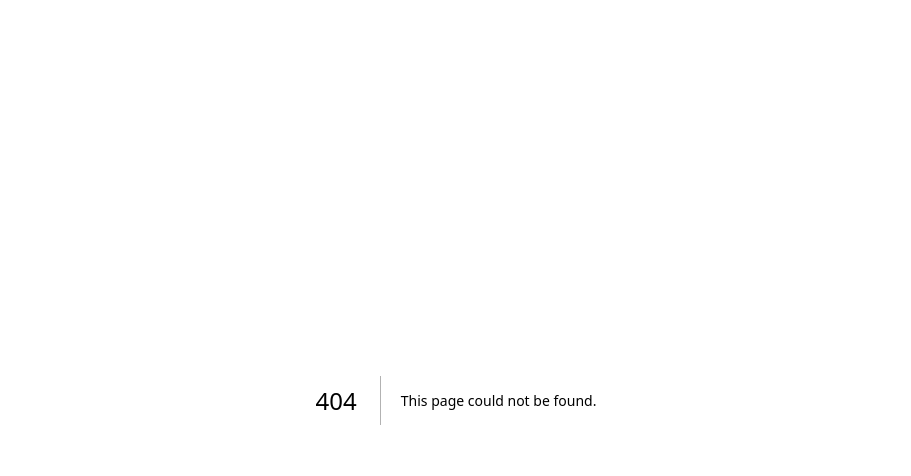
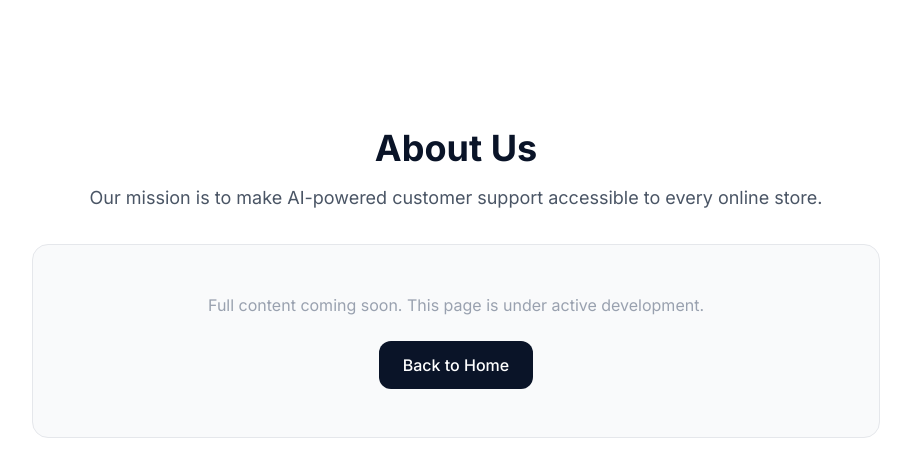
Before and after one commit to Circu-City/circuitcity-ai, a Next.js app: page /about-us in a window 1280 px wide. Before the commit this address had no page. Shown: the top 476 px of the page, without its empty margins (184-1095 px from the left). Built offline with nearby package versions, Linux system fonts and the light colour scheme.

Commit message:
Add catch-all route for marketing pages

```diff
--- /dev/null
+++ b/src/app/[...slug]/page.tsx
@@ -0,0 +1,49 @@
+import Link from "next/link";
+
+const pages: Record<string, { title: string; description: string }> = {
+  features: { title: "Features", description: "Explore the powerful AI capabilities CircuCity AI brings to your e-commerce store." },
+  pricing: { title: "Pricing", description: "Simple, transparent pricing that scales with your business. Start free, upgrade as you grow." },
+  documentation: { title: "Documentation", description: "Comprehensive guides and API references to integrate CircuCity AI into your store." },
+  "api-docs": { title: "API Documentation", description: "REST API reference for developers. Integrate CircuCity AI with any platform." },
+  "about-us": { title: "About Us", description: "Our mission is to make AI-powered customer support accessible to every online store." },
+  blog: { title: "Blog", description: "Insights, tips, and stories about AI in e-commerce and customer experience." },
+  careers: { title: "Careers", description: "Join our team and help shape the future of AI-powered customer support." },
+  contact: { title: "Contact", description: "Get in touch with our team. We would love to hear from you." },
+  "contact-sales": { title: "Contact Sales", description: "Talk to our sales team about custom enterprise solutions." },
+  privacy: { title: "Privacy Policy", description: "How we collect, use, and protect your data." },
+  terms: { title: "Terms of Service", description: "The terms and conditions for using CircuCity AI services." },
+  gdpr: { title: "GDPR Compliance", description: "Our commitment to GDPR compliance and data protection." },
+  security: { title: "Security", description: "Enterprise-grade security measures that protect your store and customer data." },
+  api: { title: "API", description: "Powerful REST APIs to programmatically manage your AI agent and conversations." },
+};
+
+export default function Page({ params }: { params: { slug: string[] } }) {
+  const slug = params.slug[0] || "";
+  const page = pages[slug];
+
+  if (!page) {
+    return (
+      <div className="min-h-screen flex items-center justify-center bg-white">
+        <div className="text-center">
+          <h1 className="text-4xl font-bold text-dark-navy mb-4">Page Not Found</h1>
+          <Link href="/" className="text-lemon-green hover:underline">Return Home</Link>
+        </div>
+      </div>
+    );
+  }
+
+  return (
+    <div className="min-h-screen bg-white pt-32 pb-20">
+      <div className="max-w-4xl mx-auto px-6 text-center">
+        <h1 className="text-4xl font-bold text-dark-navy mb-4">{page.title}</h1>
+        <p className="text-gray-600 text-lg mb-8">{page.description}</p>
+        <div className="bg-gray-50 rounded-2xl p-12 border border-gray-200">
+          <p className="text-gray-400">Full content coming soon. This page is under active development.</p>
+          <Link href="/" className="mt-6 inline-block bg-dark-navy text-white px-6 py-3 rounded-xl font-medium hover:bg-dark-navy/90 transition-colors">
+            Back to Home
+          </Link>
+        </div>
+      </div>
+    </div>
+  );
+}
```
